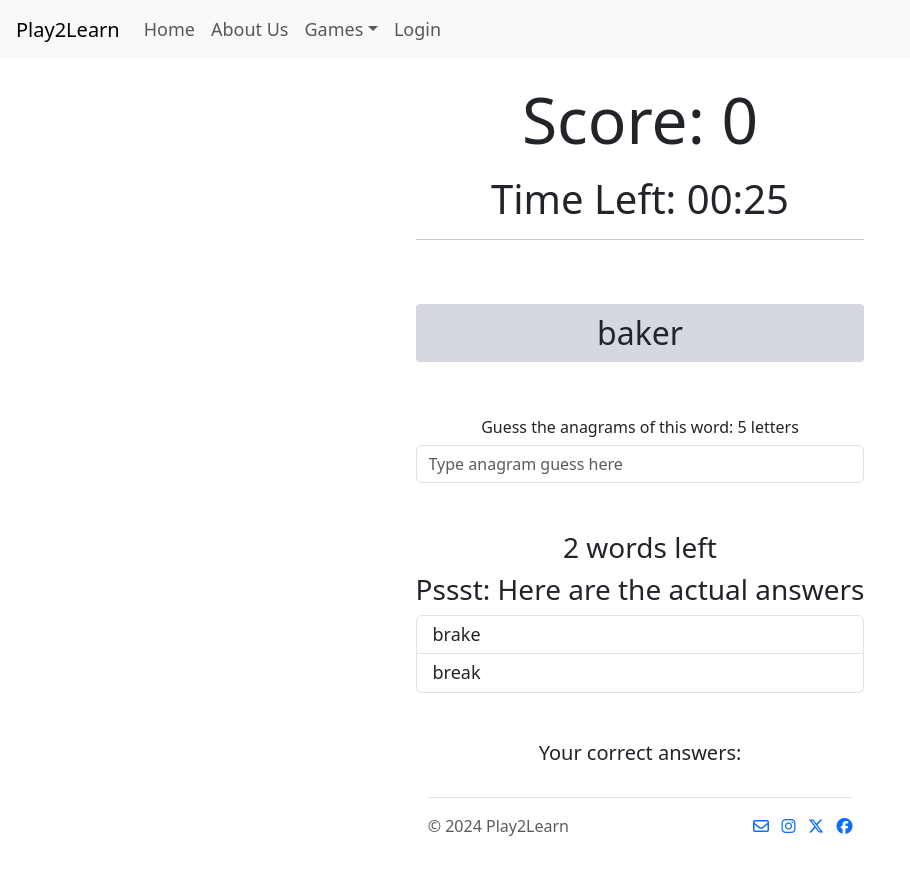
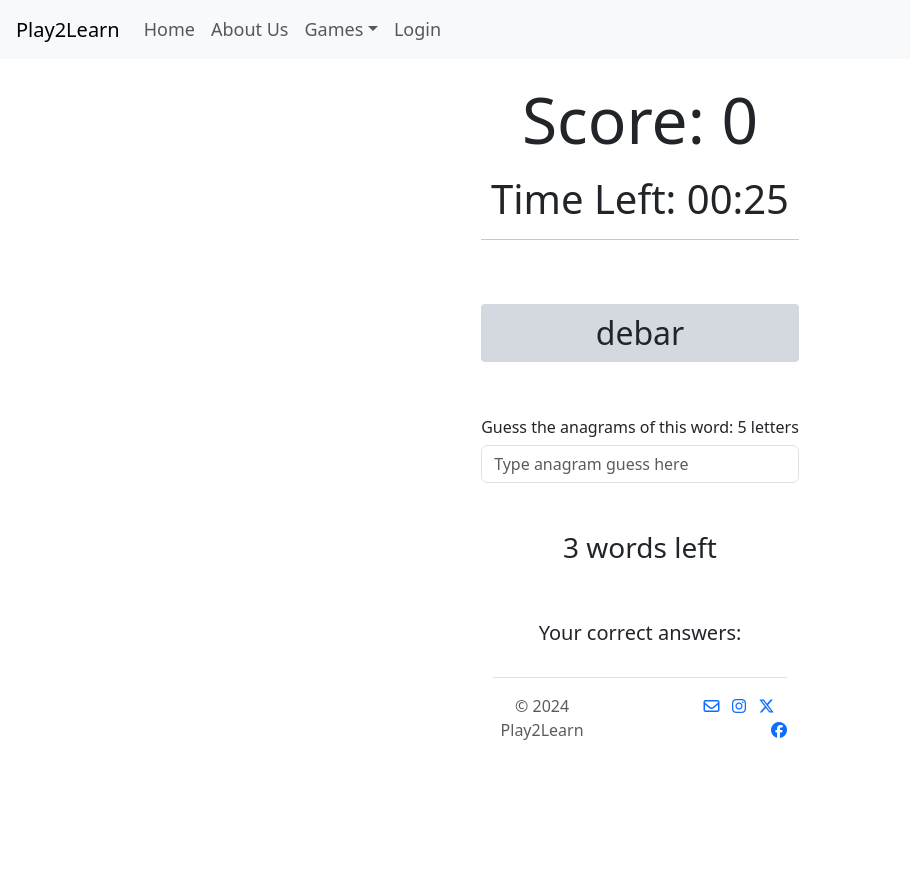
Before and after one commit to properholmes/Play2LearnVersion.2, a React (Vite) app in the folder react/: page /play in a window 1280 px wide. Shown: the top 874 px of the page, without its empty margins (0-910 px from the left). Built offline with nearby package versions, Linux system fonts and the light colour scheme.

Commit message:
Fix to include the wrong answers at the end and remove hints

```diff
--- a/react/src/App.jsx
+++ b/react/src/App.jsx
@@ -39,6 +39,21 @@ function App() {
   const [correctAnswers, setCorrectAnswers] = useState([]);
   const[blockCorrect, setBlockCorrect]= useState([]);
 
+  const [allWords, setAllWords] = useState(anagrams[wordLength]);
+   // list of possible answers in anagram block
+   const[possibleWords, setPossibleWords] = useState(findRandom(allWords));
+   // find the starting word in that anagram block
+   const [wordHint, setWordHint] = useState(findRandom(possibleWords));
+   // filter word array to remove the word hint or keyword
+   const [filteredPossible, setFilteredPossible] = useState(() => {
+       if (possibleWords && wordHint) {
+           return possibleWords.filter((item) => item !== wordHint);
+       } else {
+           return []; // Return an empty array if either possibleWords or wordHint is undefined
+       }
+   });
+
+
   return (
     <>
     <Header />
@@ -62,14 +77,24 @@ function App() {
           correctAnswers={correctAnswers}
           setCorrectAnswers={setCorrectAnswers}
           blockCorrect={blockCorrect}
-          setBlockCorrect={setBlockCorrect}/>
+          setBlockCorrect={setBlockCorrect}
+          filteredPossible={filteredPossible}
+          setFilteredPossible={setFilteredPossible}
+          allWords={allWords}
+          setAllWords={setAllWords}
+          possibleWords={possibleWords}
+          setPossibleWords={setPossibleWords}
+          wordHint={wordHint}
+          setWordHint={setWordHint}/>
         }>
         </Route>
         <Route exact path="/score" element={
           <GameScore
           score={score}
           correctAnswers={correctAnswers}
-          blockCorrect={blockCorrect}/>
+          blockCorrect={blockCorrect}
+          filteredPossible={filteredPossible}
+          wordHint={wordHint}/>
         }>
         </Route>
         <Route exact path="/mathfacts" element={<Mathfacts />} />
--- a/react/src/components/anagramhunt/GamePlay.jsx
+++ b/react/src/components/anagramhunt/GamePlay.jsx
@@ -10,25 +10,8 @@ import anagrams from "./anagramsArray.js"
 
 function GamePlay(props) {
     const [wordLength, setWordLength] = useState(props.wordLength);
-    // all the word possibilies based on the character length the user selected in the first view
-    const [allWords, setAllWords] = useState(anagrams[wordLength]);
 
-    // list of possible answers in anagram block
-    const[possibleWords, setPossibleWords] = useState(props.findRandom(allWords));
-
-    // find the starting word in that anagram block
-    const [wordHint, setWordHint] = useState(props.findRandom(possibleWords));
-
-
-    // filter word array to remove the word hint or keyword
-    const [filteredPossible, setFilteredPossible] = useState(() => {
-        if (possibleWords && wordHint) {
-            return possibleWords.filter((item) => item !== wordHint);
-        } else {
-            return []; // Return an empty array if either possibleWords or wordHint is undefined
-        }
-    });
-
+    const{allWords, possibleWords, wordHint, setWordHint, setPossibleWords, filteredPossible, setFilteredPossible, setAllWords} = props;
     // words left in the anagram block
     const [wordsLeft, setWordsLeft] = useState(possibleWords.length - 1);
     // user input - set first to an empty sting
--- a/react/src/components/anagramhunt/GameScore.jsx
+++ b/react/src/components/anagramhunt/GameScore.jsx
@@ -13,8 +13,12 @@ function GameScore(props) {
 
     const [scoreMessage, setScoreMessage] = useState('');
     const correctList = props.correctAnswers;
+    const filteredList = props.filteredPossible;
     const correctOptions = correctList.map((word, index) => (
         <li className="list-group-item" style={{ color: 'green', fontWeight: 'bold' }} key={index}>{word}</li>
+    ));
+    const wrongOptions = filteredList.map((word, index) => (
+        <li className="list-group-item" style={{ color: 'red', fontWeight: 'bold' }} key={index}>{word}</li>
     ));
 
     useEffect(() => {
@@ -33,6 +37,10 @@ function GameScore(props) {
             <ul className="list-group">
                 {correctOptions}
             </ul>
+            <h5>You didn't get the following anagrams for <strong>{props.wordHint}</strong></h5>
+            <ul className="list-group">
+                {wrongOptions}
+            </ul>
             <Link to="/play" onClick={reset} className="btn btn-primary">Play Again!</Link>
             <Link to="/anagramhunt" onClick={reset} className="btn btn-primary">Back to Settings</Link>
         </div>
--- a/react/src/components/anagramhunt/UserGuesses.jsx
+++ b/react/src/components/anagramhunt/UserGuesses.jsx
@@ -11,10 +11,11 @@ function UserGuesses(props) {
 
     return (
         <>
+        {/* Use this for testing : Keeping for reference
         <h3>Pssst: Here are the actual answers</h3>
         <ul className="list-group">
             {listOptions}
-        </ul>
+        </ul> */}
         <br/>
         <h5>Your correct answers:</h5>
         <ul className="list-group">
```
